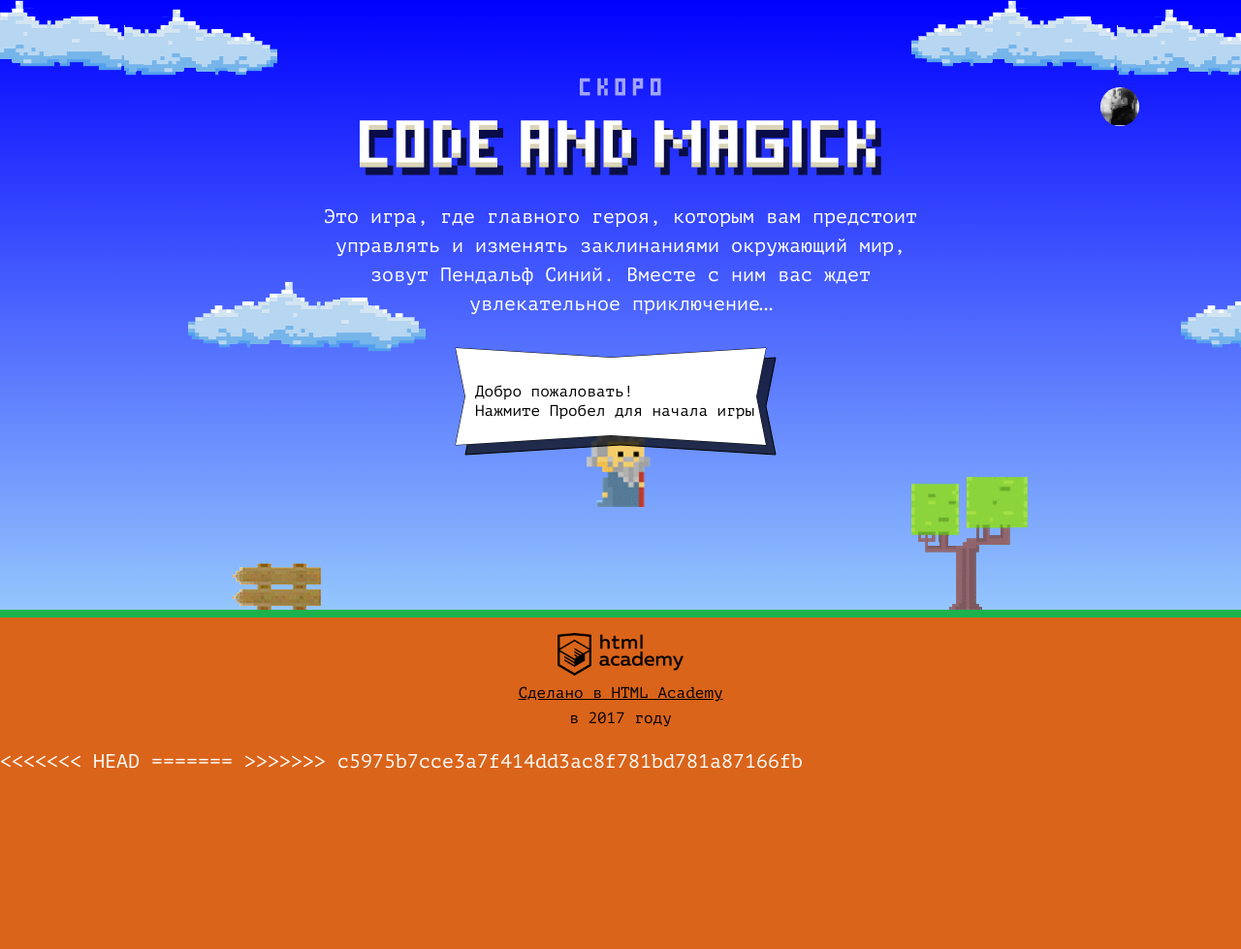
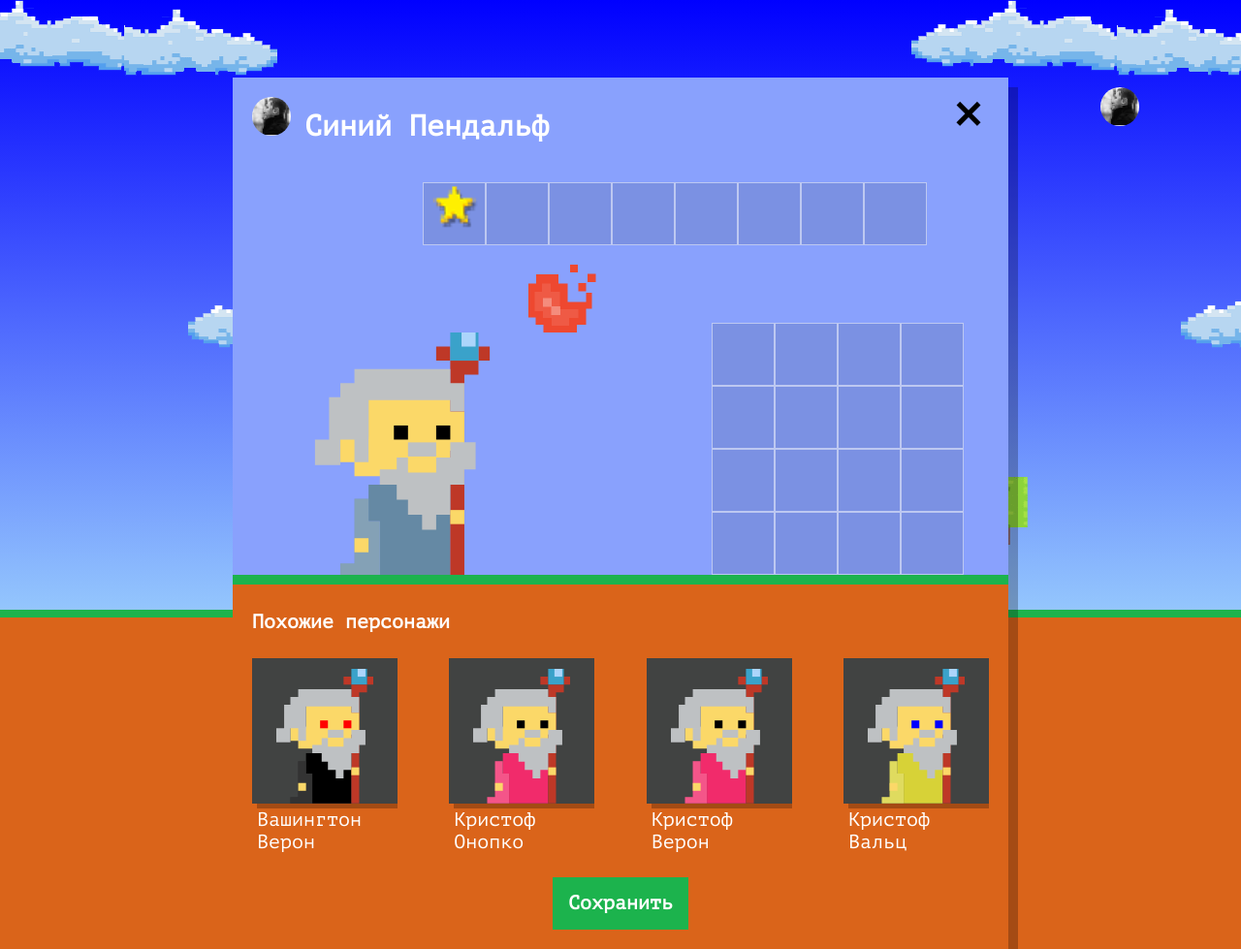
Before and after one commit to DenisNeddy/693273-code-and-magick-21, a website: page index.html in a window 1280 px wide. Shown: the whole page at 97% size. Before the commit the page ends 800 px from the top, so only its background shows below. Drawn offline with Linux system fonts and the light colour scheme.

Commit message:
module3-task1 Добавил волшебников - финал

```diff
--- a/index.html
+++ b/index.html
@@ -179,34 +179,8 @@
     <p class="setup-similar-label">Петр Петров</p>
   </div>
 </template>
-<<<<<<< HEAD
-<script>
-    var fireballSize = 22;
-
-    var getFireballSpeed = function (isMovingLeft) {
-      return isMovingLeft ? 2 : 5;
-    }
-
-    var getWizardX = function (gameFieldWidth) {
-      return (gameFieldWidth - wizardWidth) / 2;
-    }
-
-    var getWizardY = function (gameFieldHeight) {
-      return gameFieldHeight / 3;
-    }
-
-    var wizardSpeed = 3;
-
-
-    var wizardWidth = 70;
-
-    var getWizardHeight = function () {
-      return wizardWidth * 1.337;
-    };
-</script>
-=======
+<script src="js/setup.js"></script>
 <script src="js/stat.js"></script>
->>>>>>> c5975b7cce3a7f414dd3ac8f781bd781a87166fb
 <script src="js/game.js"></script>
 </body>
 </html>
--- /dev/null
+++ b/js/setup.js
@@ -0,0 +1,71 @@
+'use strict';
+
+const WIZARDS_NAMES = ['Иван', 'Хуан Себастьян', 'Мария', 'Кристоф', 'Виктор', 'Юлия', 'Люпита', 'Вашингтон'];
+const WIZARDS_SURNAME = ['да Марья', 'Верон', 'Мирабелла', 'Вальц', 'Онопко', 'Топольницкая', 'Нионго', 'Ирвинг'];
+const WIZARDS_COATS_COLOR = ['rgb(101, 137, 164)', 'rgb(241, 43, 107)', 'rgb(146, 100, 161)', 'rgb(56, 159, 117)', 'rgb(215, 210, 55)', 'rgb(0, 0, 0)'];
+const WIZARDS_EYES_COLOR = ['black', 'red', 'blue', 'yellow', 'green'];
+const QUANTITY = 4;
+
+const userDialog = document.querySelector('.setup');
+
+userDialog.classList.remove('hidden');
+document.querySelector('.setup-similar').classList.remove('hidden');
+
+
+const similarListElement = document.querySelector('.setup-similar-list');
+const similarWizardTemplate = document.querySelector('#similar-wizard-template').content.querySelector('.setup-similar-item');
+
+const getRandom = (min, max) => {
+  return Math.floor(Math.random() * (max - min + 1)) + min;
+}
+
+const getRandomFrom = (arr) => {
+  return arr[getRandom(0, arr.length - 1)];
+}
+
+const getRandomNames = () => {
+  return getRandomFrom(WIZARDS_NAMES) + ' ' + getRandomFrom(WIZARDS_SURNAME);
+}
+
+
+const getRandomCoatColor = () => {
+  return getRandomFrom(WIZARDS_COATS_COLOR);
+}
+
+const getRandomEyesColor = () => {
+  return getRandomFrom(WIZARDS_EYES_COLOR);
+}
+
+
+const getCreateWizards = (amount) => {
+  const wizards = [];
+
+  for (let i = 0; i < QUANTITY; i++) {
+    wizards.push({
+      name: getRandomNames(),
+      coatColor: getRandomCoatColor(),
+      eyesColor: getRandomEyesColor()
+    })
+
+  }
+  return wizards;
+}
+
+const wizards = getCreateWizards(QUANTITY)
+
+
+const getRenderWizards = (wizard) => {
+  let wizardElement = similarWizardTemplate.cloneNode(true);
+
+  wizardElement.querySelector('.setup-similar-label').textContent = wizard.name;
+  wizardElement.querySelector('.wizard-coat').style.fill = wizard.coatColor;
+  wizardElement.querySelector('.wizard-eyes').style.fill = wizard.eyesColor;
+
+  return wizardElement;
+}
+
+const fragment = document.createDocumentFragment();
+for (let i = 0; i < wizards.length; i++) {
+  fragment.appendChild(getRenderWizards(wizards[i]));
+}
+similarListElement.appendChild(fragment);
```
